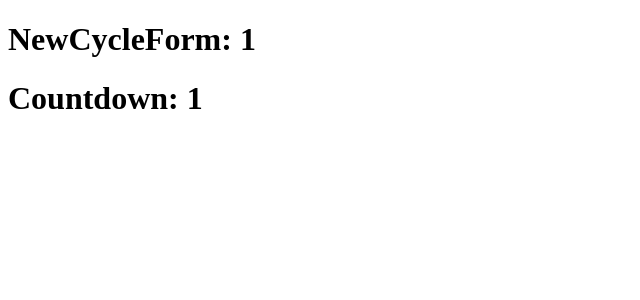
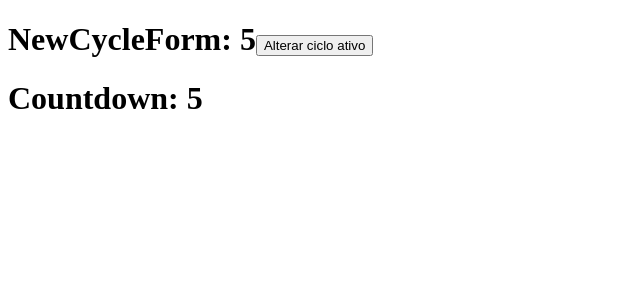
Before and after one commit to LuizGarbini/02-ignite-timer, a React (Vite) app: page / in a window 1280 px wide. Shown: the top 300 px of the page, without its empty margins (0-640 px from the left). Built offline with nearby package versions, Linux system fonts and the light colour scheme.

Commit message:
:wrench: understanding contexts 1/2

```diff
--- a/src/Home.tsx
+++ b/src/Home.tsx
@@ -1,13 +1,25 @@
 import { createContext, useContext } from 'react'
 
 const CyclesContext = createContext({
-  activeCycle: 1,
+  activeCycle: 5,
 })
 
 function NewCycleForm() {
-  const { activeCycle } = useContext(CyclesContext)
+  let { activeCycle } = useContext(CyclesContext)
 
-  return <h1>NewCycleForm: {activeCycle}</h1>
+  return (
+    <h1>
+      NewCycleForm: {activeCycle}
+      <button
+        onClick={() => {
+          activeCycle = 2
+        }}
+      >
+        {' '}
+        Alterar ciclo ativo
+      </button>
+    </h1>
+  )
 }
 
 function Countdown() {
```
